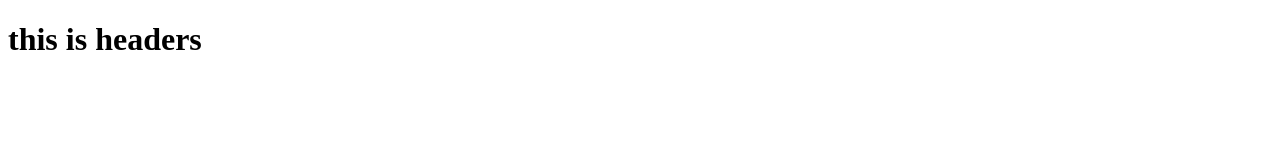
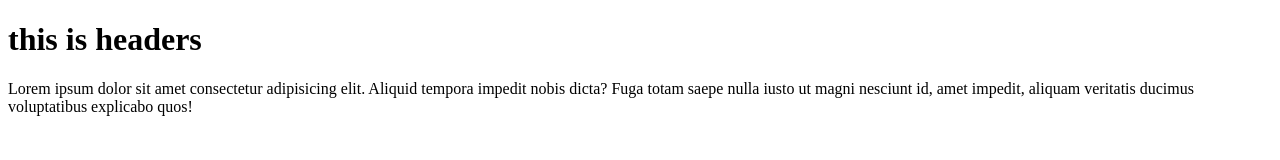
Before and after one commit to bade001/simplecodehtml, a plain HTML site: page index.html in a window 1280 px wide. Drawn offline with Linux system fonts and the light colour scheme.

Commit message:
add p tag

```diff
--- a/index.html
+++ b/index.html
@@ -7,5 +7,6 @@
 </head>
 <body>
     <h1>this is headers</h1>
+    <p>Lorem ipsum dolor sit amet consectetur adipisicing elit. Aliquid tempora impedit nobis dicta? Fuga totam saepe nulla iusto ut magni nesciunt id, amet impedit, aliquam veritatis ducimus voluptatibus explicabo quos!</p>
 </body>
 </html>
```
